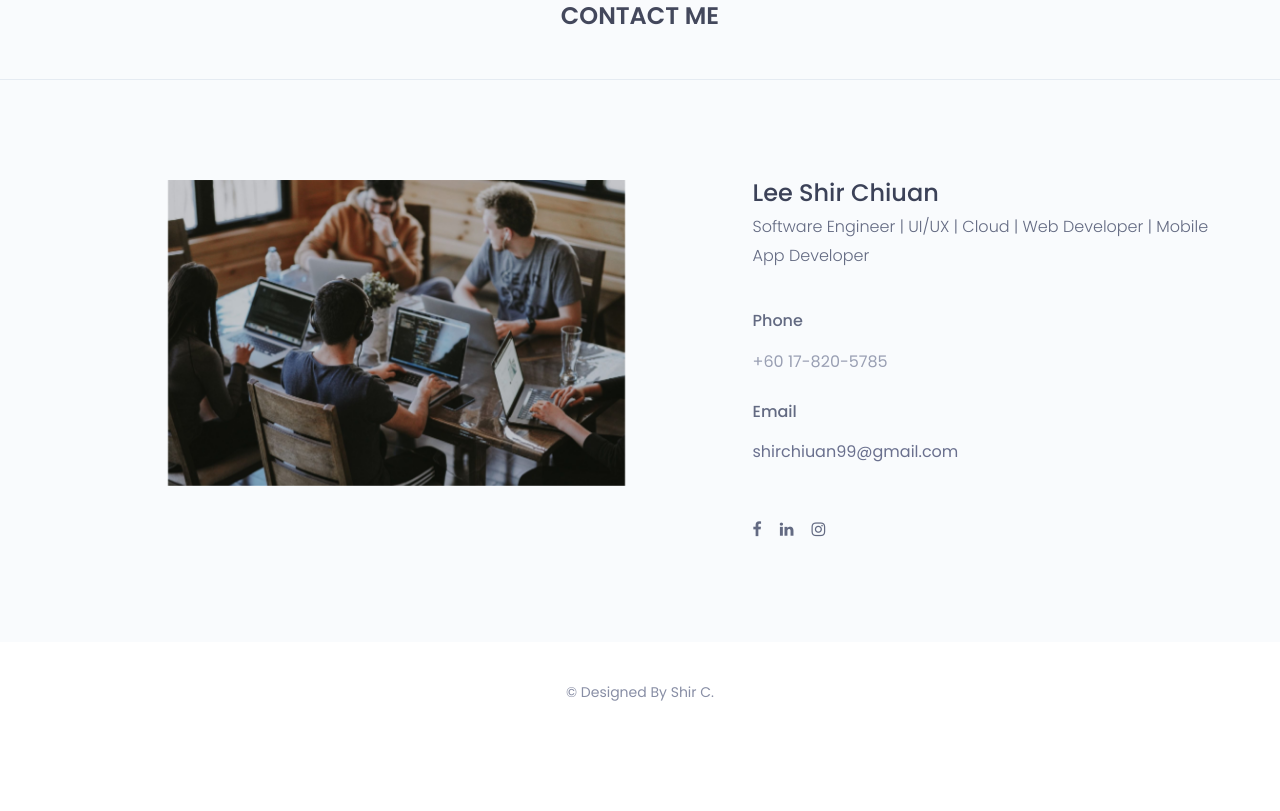
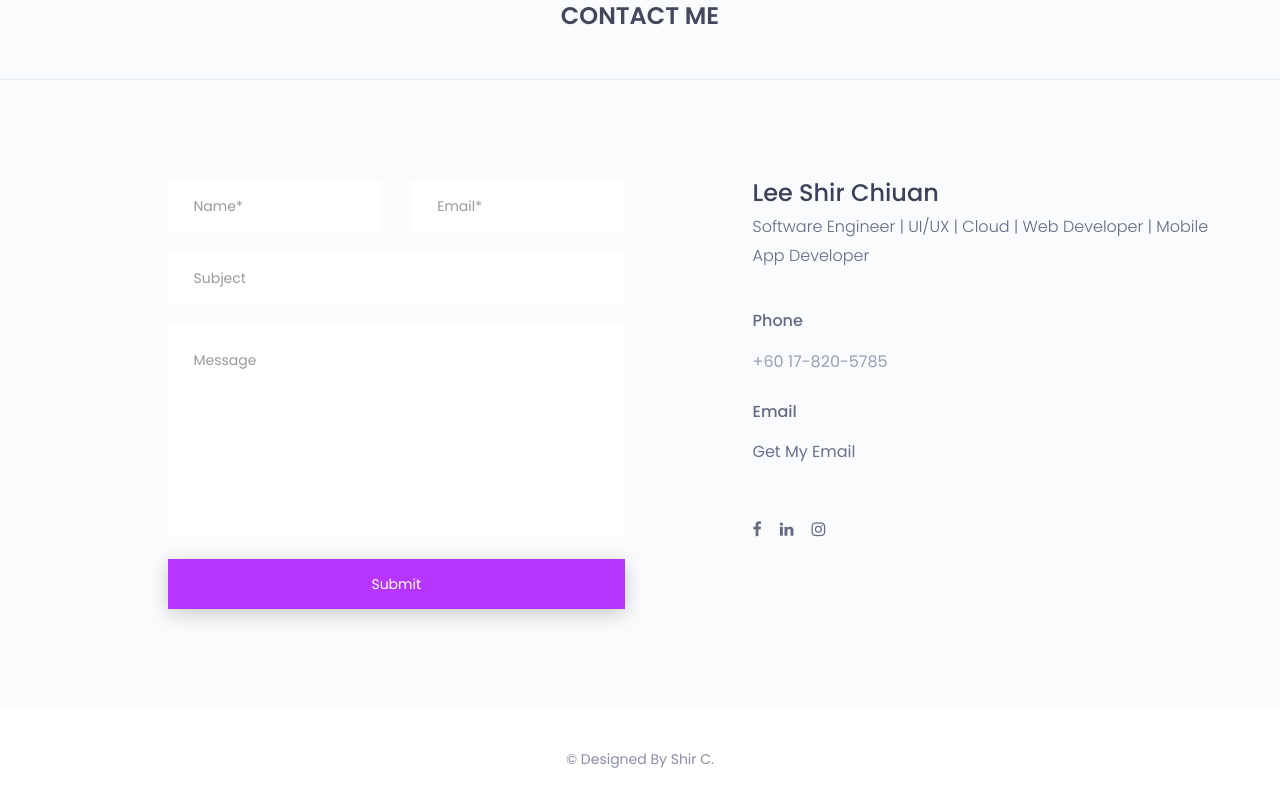
Before and after one commit to shirchiuan/shirchiuan.github.io, a plain HTML site: page index.html in a window 1280 px wide. Shown: the part 5741-6552 px from the top of the page. Before the commit the page ends 6484 px from the top, so only its background shows below. Drawn offline with nearby package versions, Linux system fonts and the light colour scheme.

Commit message:
update email

```diff
--- a/index.html
+++ b/index.html
@@ -596,9 +596,43 @@
 					<div class="row">
 						<div class="col-md-offset-1 col-md-5 col-sm-6">
 							<div class="single-contact-box">
-								<div class="contact-image">
-									<img src="assets/images/about/deco.jpg" alt="Developers!" />
-								</div><!--/.contact-image-->
+								<div class="contact-form">
+									<form>
+										<div class="row">
+											<div class="col-sm-6 col-xs-12">
+												<div class="form-group">
+												  <input type="text" class="form-control" id="name" placeholder="Name*" name="name">
+												</div><!--/.form-group-->
+											</div><!--/.col-->
+											<div class="col-sm-6 col-xs-12">
+												<div class="form-group">
+													<input type="email" class="form-control" id="email" placeholder="Email*" name="email">
+												</div><!--/.form-group-->
+											</div><!--/.col-->
+										</div><!--/.row-->
+										<div class="row">
+											<div class="col-sm-12">
+												<div class="form-group">
+													<input type="text" class="form-control" id="subject" placeholder="Subject" name="subject">
+												</div><!--/.form-group-->
+											</div><!--/.col-->
+										</div><!--/.row-->
+										<div class="row">
+											<div class="col-sm-12">
+												<div class="form-group">
+													<textarea class="form-control" rows="8" id="comment" placeholder="Message" ></textarea>
+												</div><!--/.form-group-->
+											</div><!--/.col-->
+										</div><!--/.row-->
+										<div class="row">
+											<div class="col-sm-12">
+												<div class="single-contact-btn">
+													<a class="contact-btn" href="mailto:mail@shirchiuan.me" role="button">submit</a>
+												</div><!--/.single-single-contact-btn-->
+											</div><!--/.col-->
+										</div><!--/.row-->
+									</form><!--/form-->
+								</div><!--/.contact-form-->
 							</div><!--/.single-contact-box-->
 						</div><!--/.col-->
 						<div class="col-md-offset-1 col-md-5 col-sm-6">
@@ -615,7 +649,7 @@
 										</div>
 										<div class="single-contact-add-info">
 											<h3>email</h3>
-											<p><a href="mailto:shirchiuan99@gmail.com">shirchiuan99@gmail.com</a></p>
+											<p><a href="mailto:mail@shirchiuan.me">Get My Email</a></p>
 										</div>
 									</div>
 								</div><!--/.contact-adress-->
```
